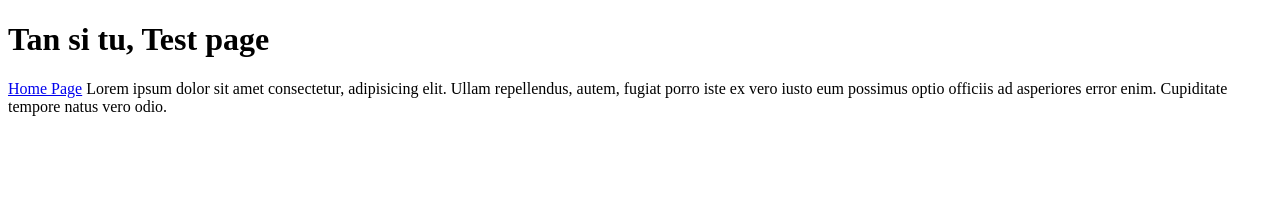
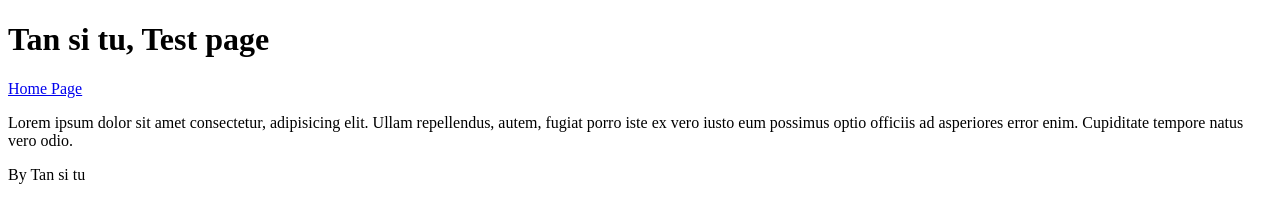
Before and after one commit to ping686/html-tan, a plain HTML site: page test.html in a window 1280 px wide. Drawn offline with Linux system fonts and the light colour scheme.

Commit message:
Update test.html

```diff
--- a/test.html
+++ b/test.html
@@ -8,7 +8,8 @@
 <body>
   <h1>Tan si tu, Test page</h1>
   <a href="index.html">Home Page</a>
-  Lorem ipsum dolor sit amet consectetur, adipisicing elit. Ullam repellendus, autem, fugiat porro iste ex vero iusto eum possimus optio officiis ad asperiores error enim. Cupiditate tempore natus vero odio.
+  <p>Lorem ipsum dolor sit amet consectetur, adipisicing elit. Ullam repellendus, autem, fugiat porro iste ex vero iusto eum possimus optio officiis ad asperiores error enim. Cupiditate tempore natus vero odio.</p>
+  <p>By Tan si tu</p>
 
 </body>
 </html>
```
